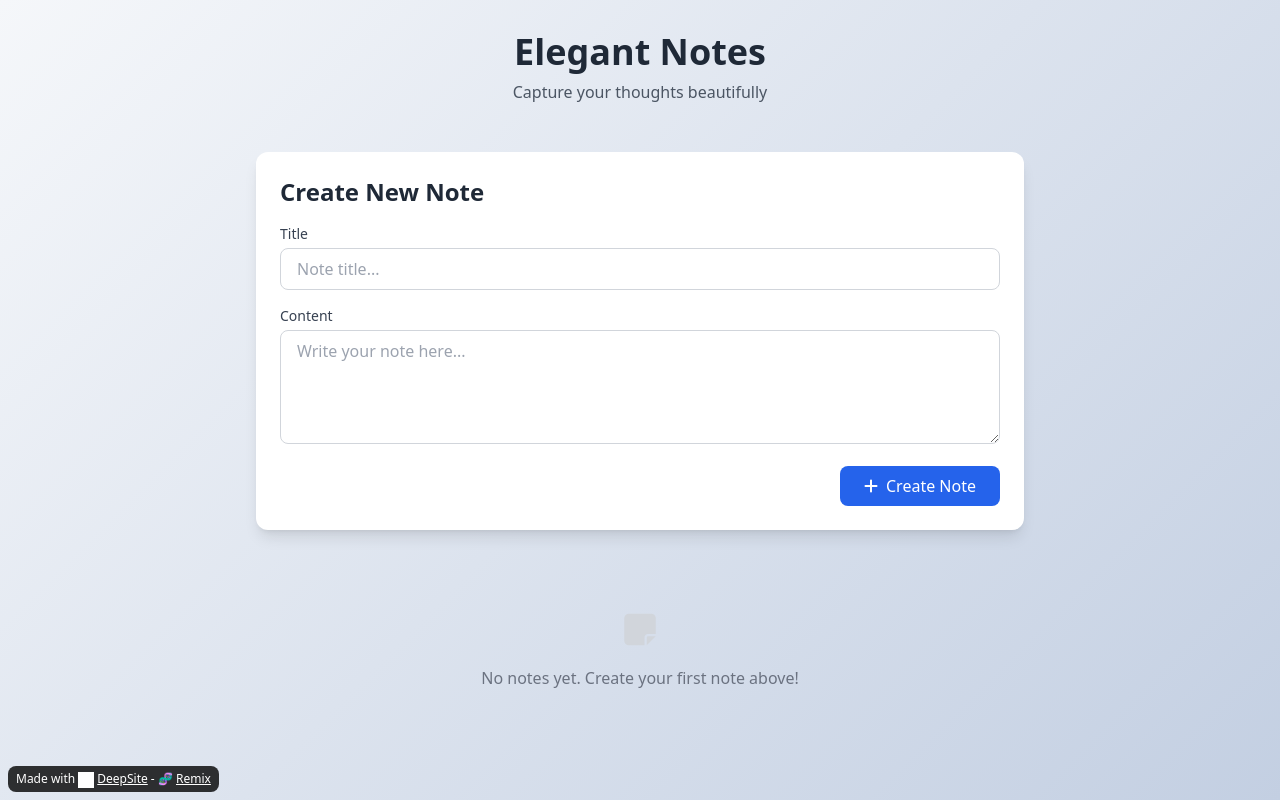
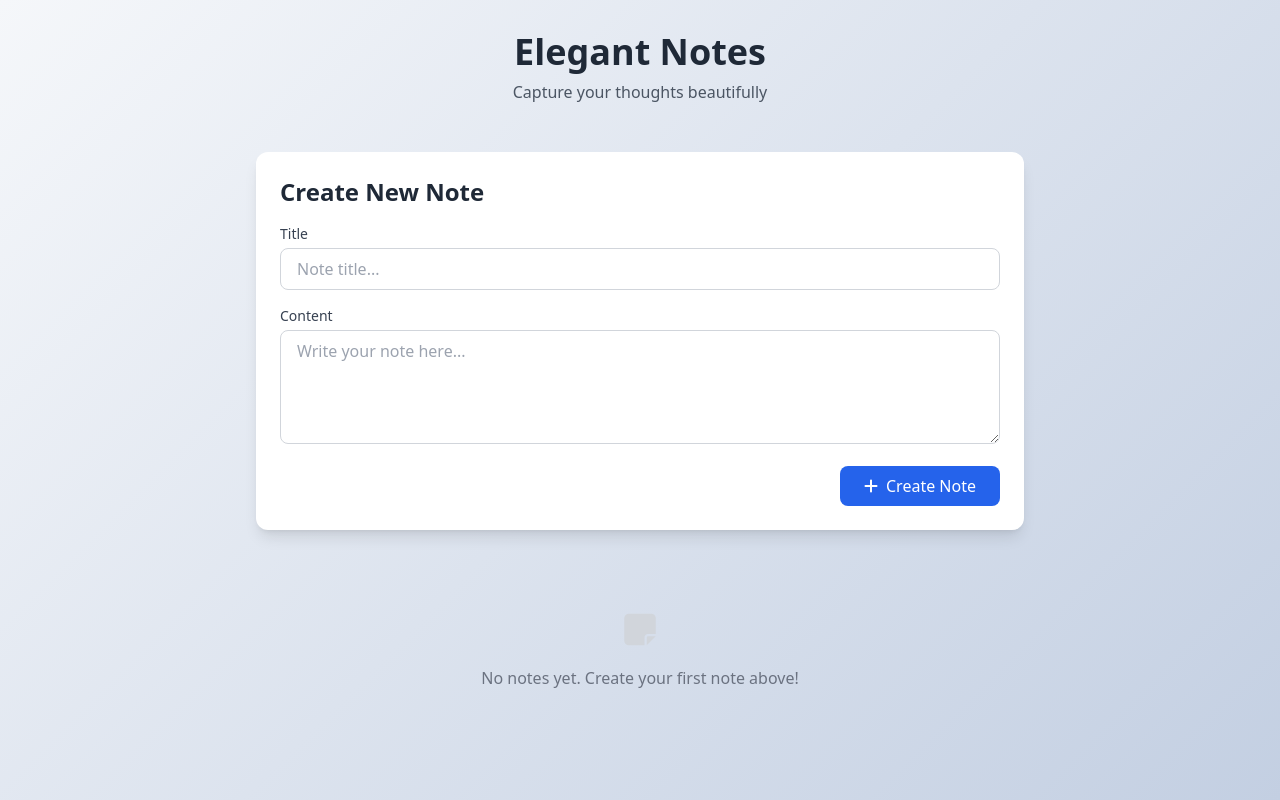
Before and after one commit to amardeveloperoffical/Notes-web, a plain HTML site: page index.html in a window 1280 px wide. Drawn offline with nearby package versions, Linux system fonts and the light colour scheme; grey boxes are pictures that could not be loaded.

Commit message:
Update index.html

```diff
--- a/index.html
+++ b/index.html
@@ -280,5 +280,5 @@
             init();
         });
     </script>
-<p style="border-radius: 8px; text-align: center; font-size: 12px; color: #fff; margin-top: 16px;position: fixed; left: 8px; bottom: 8px; z-index: 10; background: rgba(0, 0, 0, 0.8); padding: 4px 8px;">Made with <img src="https://enzostvs-deepsite.hf.space/logo.svg" alt="DeepSite Logo" style="width: 16px; height: 16px; vertical-align: middle;display:inline-block;margin-right:3px;filter:brightness(0) invert(1);"><a href="https://enzostvs-deepsite.hf.space" style="color: #fff;text-decoration: underline;" target="_blank" >DeepSite</a> - 🧬 <a href="https://enzostvs-deepsite.hf.space?remix=Amardevparrent/notes" style="color: #fff;text-decoration: underline;" target="_blank" >Remix</a></p></body>
+</body>
 </html>
```
